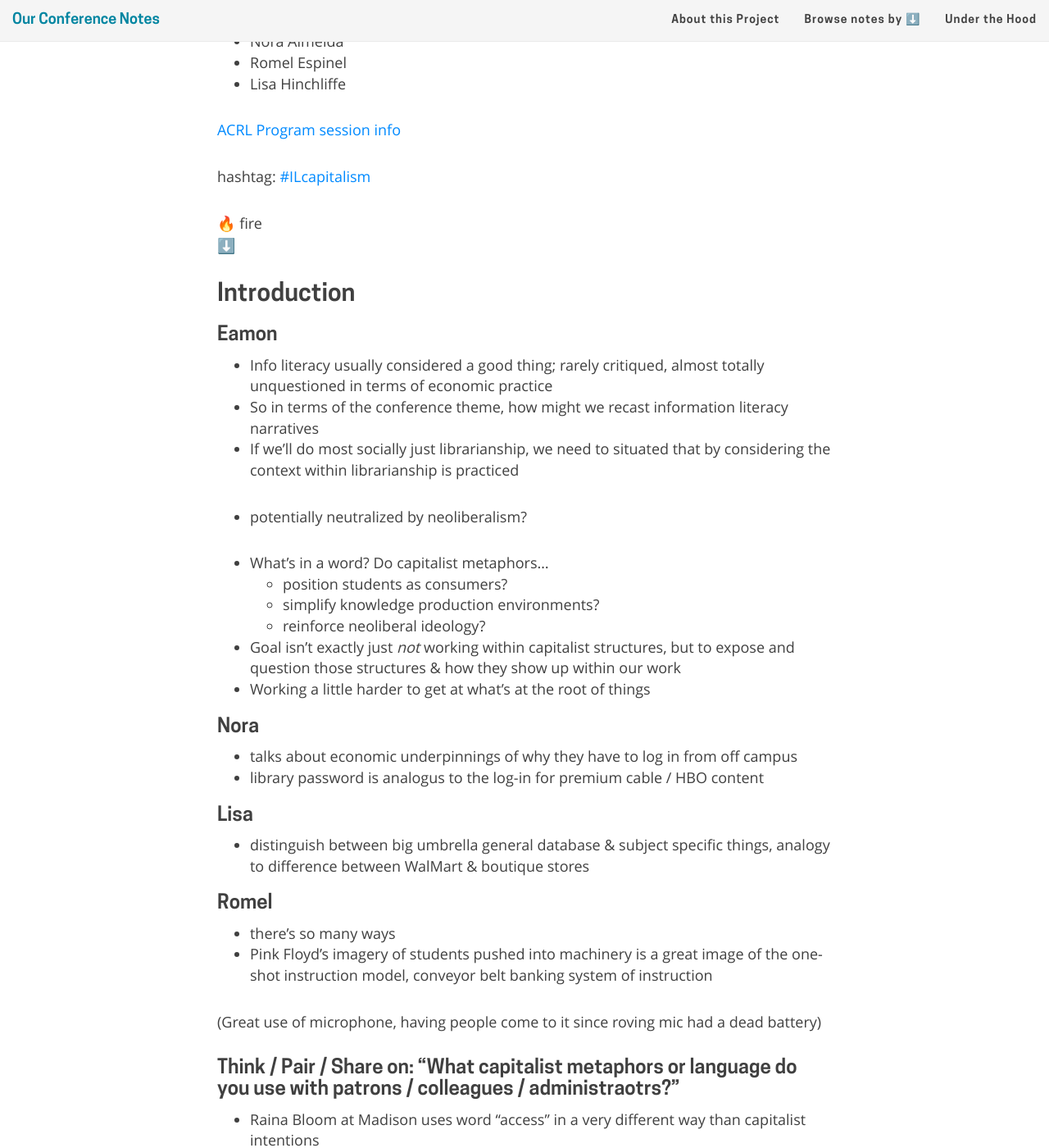
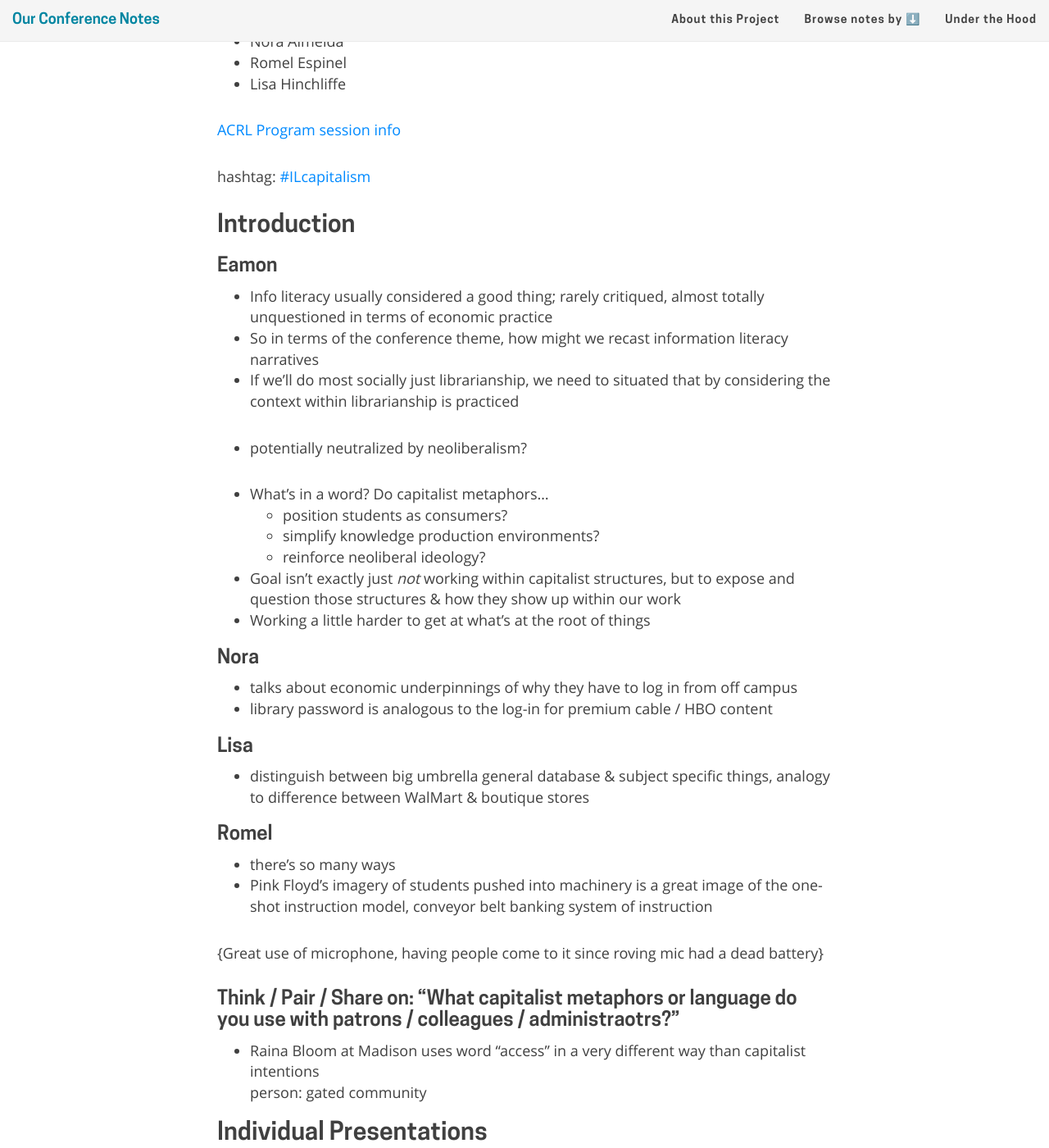
Before and after one commit to ryan-p-randall/our-conference-notes, a Jekyll site: the page built from _posts/2019-05-12-from-value-to-values.md, in a window 1280 px wide and 1400 px high, scrolled down 455 px. Shown: the whole window at 82% size. Built offline with Jekyll 4.4.1, drawn with Linux system fonts in a browser that asks for light colours; nearby versions of some CDN libraries; emoji names are drawn with the system emoji font.

Commit message:
Fix some formatting

```diff
--- a/_posts/2019-05-12-from-value-to-values.md
+++ b/_posts/2019-05-12-from-value-to-values.md
@@ -15,9 +15,6 @@
 [ACRL Program session info](https://s4.goeshow.com/acrl/national/2019/profile.cfm?profile_name=session&master_key=01BB0593-DBCC-2B38-4F46-52E507E2B2DC&page_key=126CB9A0-B53A-2A1E-9827-DF2938A26C80&xtemplate&userLGNKEY=0)
 
 hashtag: [#ILcapitalism](https://twitter.com/search?q=%23ILcapitalism)
-
-:fire: fire
-:arrow_down:
 
 ## Introduction
 
@@ -39,7 +36,7 @@
 ### Nora
 
 - talks about economic underpinnings of why they have to log in from off campus
-- library password is analogus to the log-in for premium cable / HBO content
+- library password is analogous to the log-in for premium cable / HBO content
 
 ### Lisa
 
@@ -50,7 +47,7 @@
 - there's so many ways
 - Pink Floyd's imagery of students pushed into machinery is a great image of the one-shot instruction model, conveyor belt banking system of instruction
 
-(Great use of microphone, having people come to it since roving mic had a dead battery)
+{Great use of microphone, having people come to it since roving mic had a dead battery}
 
 ### Think / Pair / Share on: "What capitalist metaphors or language do you use with patrons / colleagues / administraotrs?"
 
```
